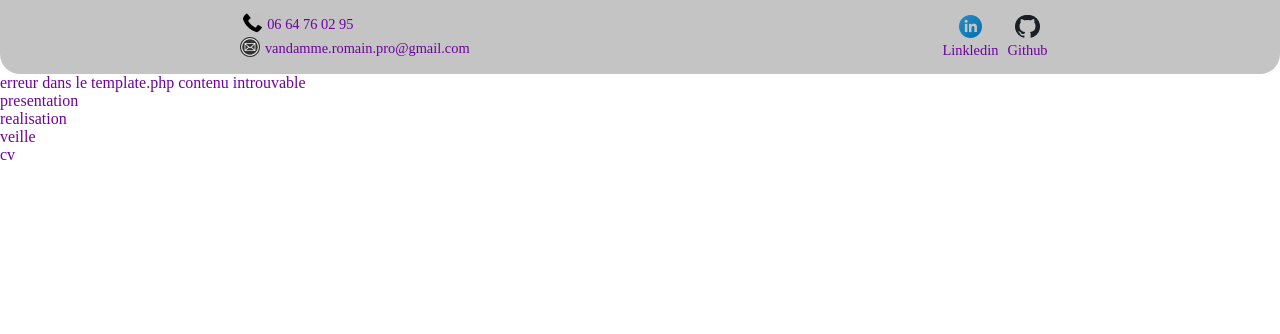
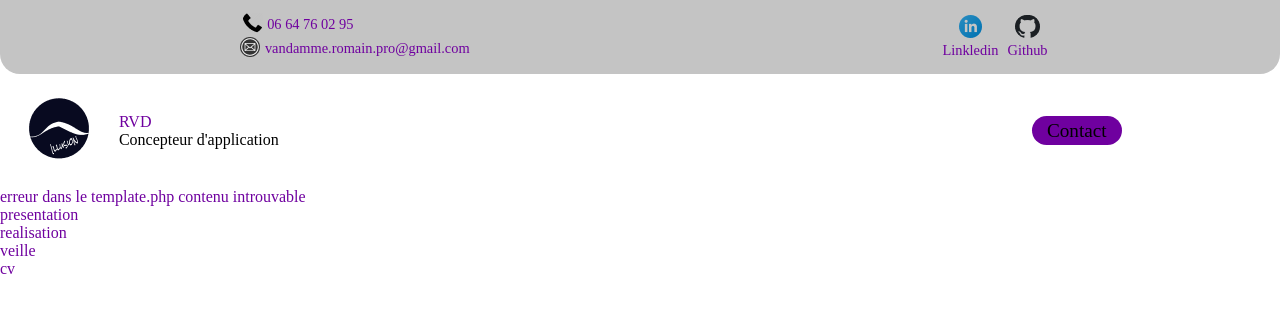
Before and after one commit to Romainjava/cda-Portfolio, a PHP site: page /public/index.php in a window 1280 px wide. Shown: the top 334 px of the page. Run offline with PHP 8.4, Linux system fonts and the light colour scheme.

Commit message:
contact done
dans header, section contact terminé (ps display grid vrmt trop trop p800)

```diff
--- a/src/sass/reset.scss
+++ b/src/sass/reset.scss
@@ -17,3 +17,7 @@ a:link {
 li {
     list-style: none;
 }
+
+strong {
+    font-weight: normal;
+}
--- a/src/view/components/header.php
+++ b/src/view/components/header.php
@@ -3,7 +3,7 @@
         <div class="header__left">
             <ul>
                 <li><span><img src="assets/icon/phone.png" alt="logo phone"></span>06 64 76 02 95</li>
-                <li><span><img src="assets/icon/mail.png" alt="logo mail"></span>vandamme.romain.pro@gmail.com</li>
+                <li><span><img src="assets/icon/mail.png" alt="logo mail"></span><strong>vandamme.romain.pro@gmail.com</strong></li>
             </ul>
         </div>
         <div class="header__right">
@@ -24,3 +24,20 @@
         </div>
     </div>
 </header>
+
+<section class="contact">
+    <div class="contact__left">
+        <div class="contact__left--logo">
+            <img src="assets/icon/LogoRVD.png" alt="Logo personnelRVD">
+        </div>
+
+        <div class="contact__left--text">
+            <span>RVD</span>
+            <span><strong>Concepteur d'application</strong></span>
+        </div>
+    </div>
+
+    <div class="contact__right">
+        <a href="#">Contact</a>
+    </div>
+</section>
```
Also changed, not shown: src/sass/header.scss (+40 -0 lines), public/assets/icon/LogoRVD.png (added), public/css/app.css.
